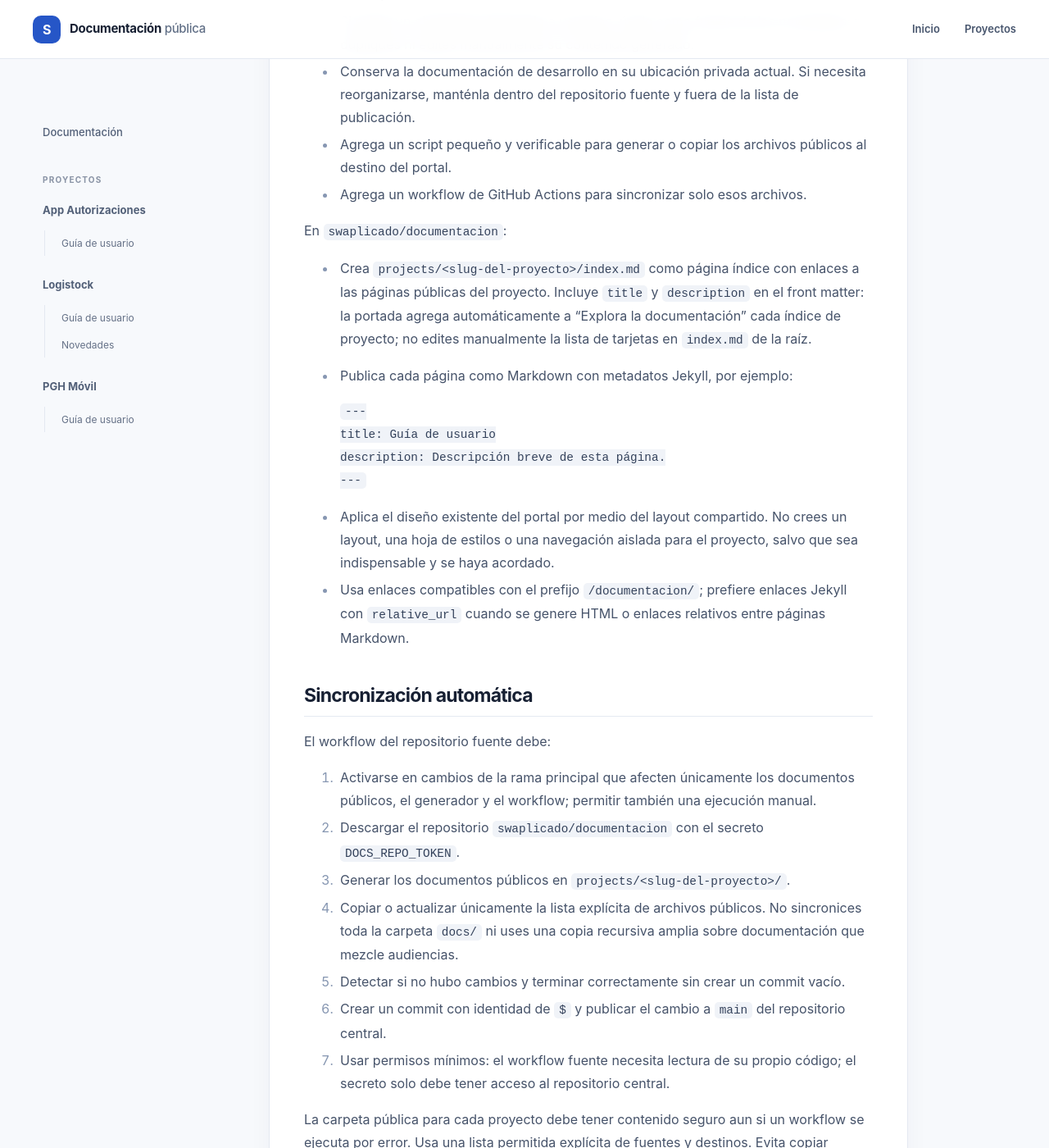
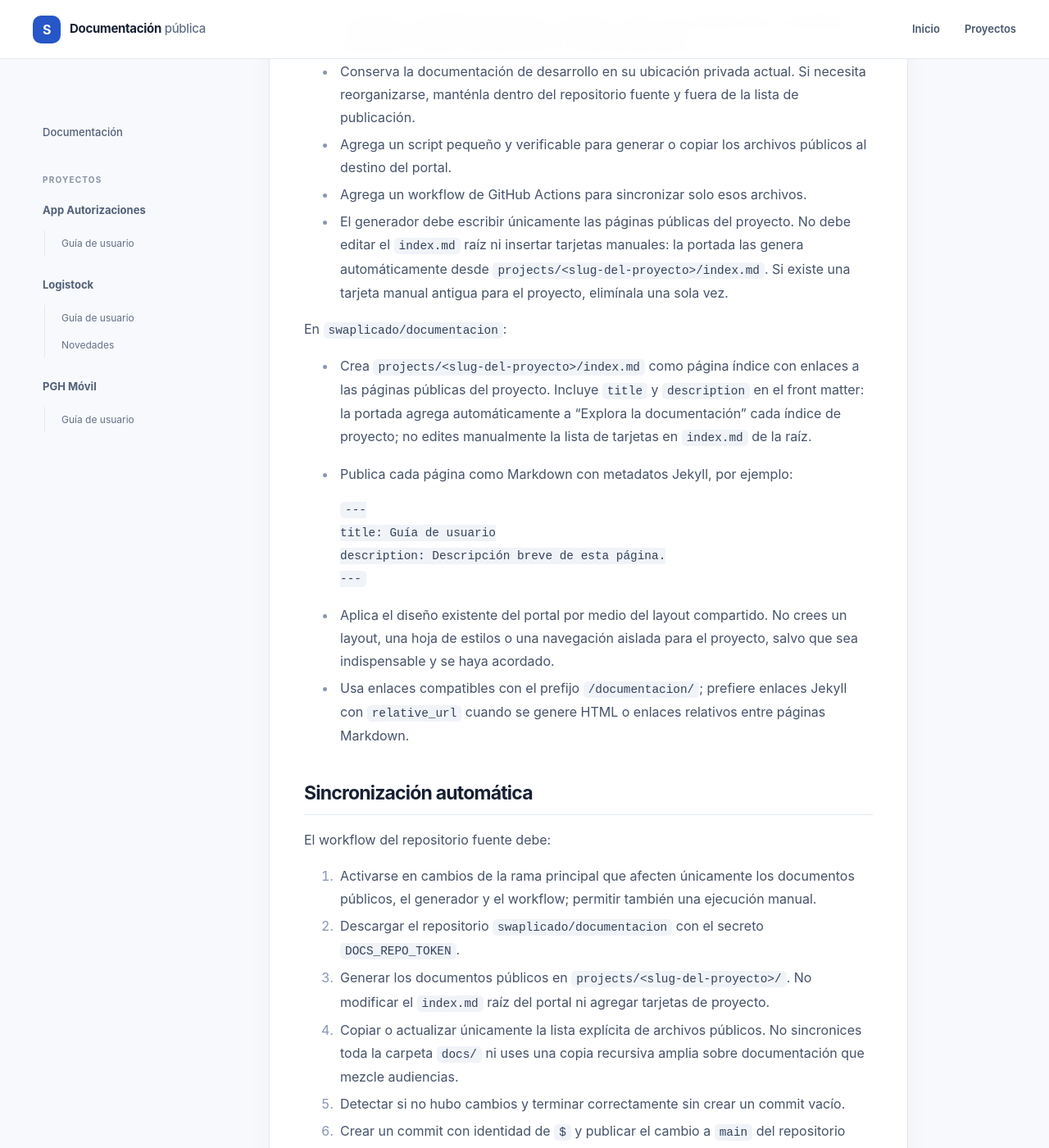
Before and after one commit to swaplicado/documentacion, a Jekyll site: the page built from INSTRUCCIONES-PARA-ASISTENTE-IA.md, in a window 1280 px wide and 1400 px high, scrolled down 2059 px. Shown: the whole window at 82% size. Built offline with Jekyll 4.4.1, drawn with Linux system fonts in a browser that asks for light colours; our own code applies the rules of GitHub Pages for plain Markdown files; some of the changed text lies outside the part shown.

Commit message:
Update INSTRUCCIONES-PARA-ASISTENTE-IA.md

```diff
--- a/INSTRUCCIONES-PARA-ASISTENTE-IA.md
+++ b/INSTRUCCIONES-PARA-ASISTENTE-IA.md
@@ -58,6 +58,10 @@ En el repositorio del proyecto:
 - Agrega un script pequeño y verificable para generar o copiar los archivos
   públicos al destino del portal.
 - Agrega un workflow de GitHub Actions para sincronizar solo esos archivos.
+- El generador debe escribir únicamente las páginas públicas del proyecto.
+  No debe editar el `index.md` raíz ni insertar tarjetas manuales: la portada
+  las genera automáticamente desde `projects/<slug-del-proyecto>/index.md`.
+  Si existe una tarjeta manual antigua para el proyecto, elimínala una sola vez.
 
 En `swaplicado/documentacion`:
 
@@ -91,7 +95,8 @@ El workflow del repositorio fuente debe:
    ejecución manual.
 2. Descargar el repositorio `swaplicado/documentacion` con el secreto
    `DOCS_REPO_TOKEN`.
-3. Generar los documentos públicos en `projects/<slug-del-proyecto>/`.
+3. Generar los documentos públicos en `projects/<slug-del-proyecto>/`. No
+   modificar el `index.md` raíz del portal ni agregar tarjetas de proyecto.
 4. Copiar o actualizar únicamente la lista explícita de archivos públicos.
    No sincronices toda la carpeta `docs/` ni uses una copia recursiva amplia
    sobre documentación que mezcle audiencias.
@@ -123,8 +128,9 @@ destinos. Evita copiar archivos arbitrarios del repositorio fuente.
 
 Antes de terminar:
 
-1. Ejecuta el generador y verifica que crea todas las páginas esperadas y que
-   el índice del nuevo proyecto aparece en “Explora la documentación”.
+1. Ejecuta el generador y verifica que crea todas las páginas esperadas, que
+   el índice del nuevo proyecto aparece una sola vez en “Explora la
+   documentación” y que el `index.md` raíz no fue modificado.
 2. Comprueba que no se genera ni copia documentación de desarrollo, API interna,
    archivos de configuración o secretos.
 3. Valida front matter, enlaces locales, sintaxis YAML del workflow y formato
```
